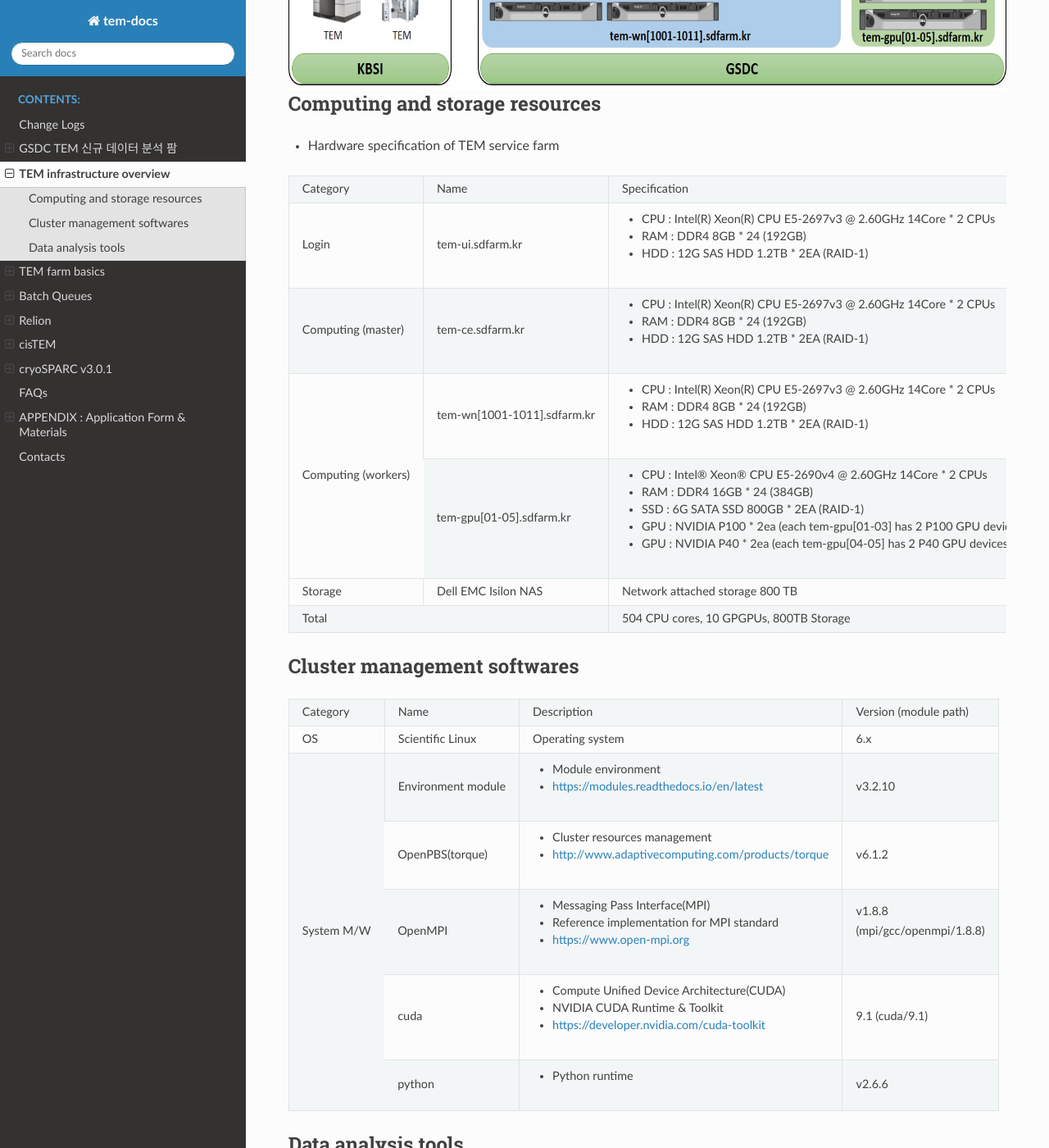
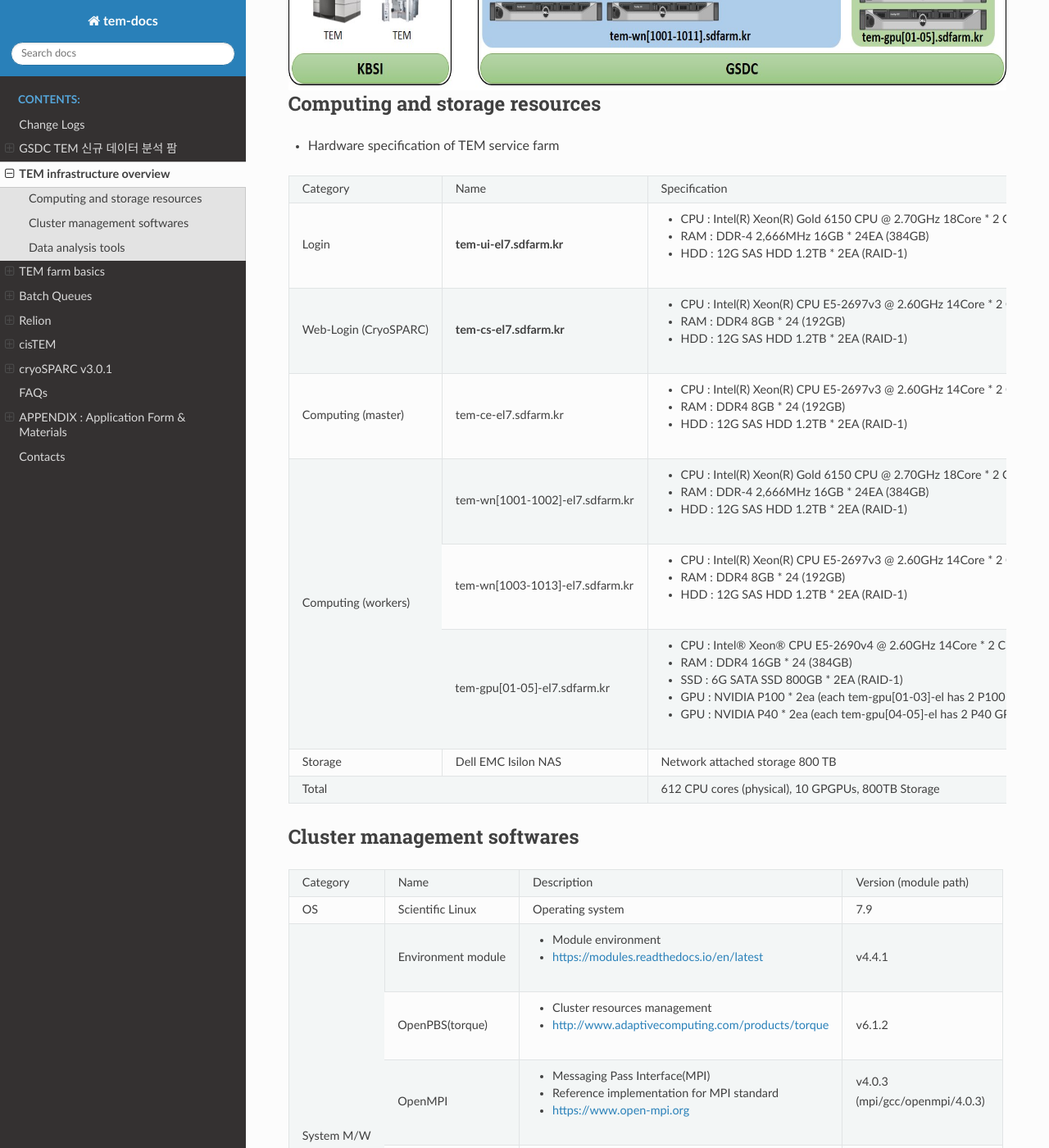
Before and after one commit to junglok/tem-docs, a Sphinx documentation site: the page built from docs/infra.rst, in a window 1280 px wide and 1400 px high, scrolled down 1098 px. Shown: the whole window at 82% size. Built offline with Sphinx 7.4.7 and the Read the Docs theme 2.0.0, drawn with Linux system fonts in a browser that asks for light colours; some of the changed text lies outside the part shown.

Commit message:
guide updated

```diff
--- a/docs/infra.rst
+++ b/docs/infra.rst
@@ -16,31 +16,39 @@ Computing and storage resources
 
 * Hardware specification of TEM service farm
 
-+--------------+-----------------------------+---------------------------------------------------------------------------+-----------------+
-| Category     | Name                        | Specification                                                             | Resources size  |
-+--------------+-----------------------------+---------------------------------------------------------------------------+-----------------+
-| Login        | tem-ui.sdfarm.kr            | - CPU : Intel(R) Xeon(R) CPU E5-2697v3 @ 2.60GHz 14Core * 2 CPUs          | 28 cores        |
-|              |                             | - RAM : DDR4 8GB * 24 (192GB)                                             |                 |
-|              |                             | - HDD : 12G SAS HDD 1.2TB * 2EA (RAID-1)                                  |                 |
-+--------------+-----------------------------+---------------------------------------------------------------------------+-----------------+
-| Computing    | tem-ce.sdfarm.kr            | - CPU : Intel(R) Xeon(R) CPU E5-2697v3 @ 2.60GHz 14Core * 2 CPUs          | 28 cores        |
-| (master)     |                             | - RAM : DDR4 8GB * 24 (192GB)                                             |                 |
-|              |                             | - HDD : 12G SAS HDD 1.2TB * 2EA (RAID-1)                                  |                 |
-+--------------+-----------------------------+---------------------------------------------------------------------------+-----------------+
-| Computing    | tem-wn[1001-1011].sdfarm.kr | - CPU : Intel(R) Xeon(R) CPU E5-2697v3 @ 2.60GHz 14Core * 2 CPUs          | 308 cores       |
-| (workers)    |                             | - RAM : DDR4 8GB * 24 (192GB)                                             |                 |
-|              |                             | - HDD : 12G SAS HDD 1.2TB * 2EA (RAID-1)                                  |                 |
-|              +-----------------------------+---------------------------------------------------------------------------+-----------------+
-|              | tem-gpu[01-05].sdfarm.kr    | - CPU : Intel® Xeon® CPU E5-2690v4 @ 2.60GHz 14Core * 2 CPUs              | - 140 cores     |
-|              |                             | - RAM : DDR4 16GB * 24 (384GB)                                            | - 10 GPGPUs     |
-|              |                             | - SSD : 6G SATA SSD 800GB * 2EA (RAID-1)                                  |                 |
-|              |                             | - GPU : NVIDIA P100 * 2ea (each tem-gpu[01-03] has 2 P100 GPU devices)    |                 |
-|              |                             | - GPU : NVIDIA  P40 * 2ea (each tem-gpu[04-05] has 2 P40 GPU devices))    |                 |
-+--------------+-----------------------------+---------------------------------------------------------------------------+-----------------+
-| Storage      | Dell EMC Isilon NAS         | Network attached storage 800 TB                                                             |
-+--------------+-----------------------------+---------------------------------------------------------------------------+-----------------+
-| Total                                      | 504 CPU cores, 10 GPGPUs, 800TB Storage                                                     |
-+--------------+-----------------------------+---------------------------------------------------------------------------+-----------------+
++--------------+---------------------------------+---------------------------------------------------------------------------+-----------------+
+| Category     | Name                            | Specification                                                             | Resources size  |
++--------------+---------------------------------+---------------------------------------------------------------------------+-----------------+
+| Login        | **tem-ui-el7.sdfarm.kr**        | - CPU : Intel(R) Xeon(R) Gold 6150 CPU @ 2.70GHz 18Core * 2 CPUs          | 72 cores (H/T)  |
+|              |                                 | - RAM : DDR-4 2,666MHz 16GB * 24EA (384GB)                                |                 |
+|              |                                 | - HDD : 12G SAS HDD 1.2TB * 2EA (RAID-1)                                  |                 |
++--------------+---------------------------------+---------------------------------------------------------------------------+-----------------+
+| Web-Login    | **tem-cs-el7.sdfarm.kr**        | - CPU : Intel(R) Xeon(R) CPU E5-2697v3 @ 2.60GHz 14Core * 2 CPUs          | 56 cores (H/T)  |
+| (CryoSPARC)  |                                 | - RAM : DDR4 8GB * 24 (192GB)                                             |                 |
+|              |                                 | - HDD : 12G SAS HDD 1.2TB * 2EA (RAID-1)                                  |                 |
++--------------+---------------------------------+---------------------------------------------------------------------------+-----------------+
+| Computing    | tem-ce-el7.sdfarm.kr            | - CPU : Intel(R) Xeon(R) CPU E5-2697v3 @ 2.60GHz 14Core * 2 CPUs          | 56 cores (H/T)  |
+| (master)     |                                 | - RAM : DDR4 8GB * 24 (192GB)                                             |                 |
+|              |                                 | - HDD : 12G SAS HDD 1.2TB * 2EA (RAID-1)                                  |                 |
++--------------+---------------------------------+---------------------------------------------------------------------------+-----------------+
+| Computing    | tem-wn[1001-1002]-el7.sdfarm.kr | - CPU : Intel(R) Xeon(R) Gold 6150 CPU @ 2.70GHz 18Core * 2 CPUs          | 380 cores       |
+| (workers)    |                                 | - RAM : DDR-4 2,666MHz 16GB * 24EA (384GB)                                |                 |
+|              |                                 | - HDD : 12G SAS HDD 1.2TB * 2EA (RAID-1)                                  |                 |
+|              +---------------------------------+---------------------------------------------------------------------------+                 |
+|              | tem-wn[1003-1013]-el7.sdfarm.kr | - CPU : Intel(R) Xeon(R) CPU E5-2697v3 @ 2.60GHz 14Core * 2 CPUs          |                 |
+|              |                                 | - RAM : DDR4 8GB * 24 (192GB)                                             |                 |
+|              |                                 | - HDD : 12G SAS HDD 1.2TB * 2EA (RAID-1)                                  |                 |
+|              +---------------------------------+---------------------------------------------------------------------------+-----------------+
+|              | tem-gpu[01-05]-el7.sdfarm.kr    | - CPU : Intel® Xeon® CPU E5-2690v4 @ 2.60GHz 14Core * 2 CPUs              | - 140 cores     |
+|              |                                 | - RAM : DDR4 16GB * 24 (384GB)                                            | - 10 GPGPUs     |
+|              |                                 | - SSD : 6G SATA SSD 800GB * 2EA (RAID-1)                                  |                 |
+|              |                                 | - GPU : NVIDIA P100 * 2ea (each tem-gpu[01-03]-el has 2 P100 GPU devices) |                 |
+|              |                                 | - GPU : NVIDIA  P40 * 2ea (each tem-gpu[04-05]-el has 2 P40 GPU devices)) |                 |
++--------------+---------------------------------+---------------------------------------------------------------------------+-----------------+
+| Storage      | Dell EMC Isilon NAS             | Network attached storage 800 TB                                                             |
++--------------+---------------------------------+---------------------------------------------------------------------------+-----------------+
+| Total                                          | 612 CPU cores (physical), 10 GPGPUs, 800TB Storage                                          |
++--------------+---------------------------------+---------------------------------------------------------------------------+-----------------+
 
 Cluster management softwares
 ============================
@@ -49,23 +57,26 @@ Cluster management softwares
 | Category     | Name                   | Description                                                | Version                        |
 |              |                        |                                                            | (module path)                  |
 +--------------+------------------------+------------------------------------------------------------+--------------------------------+
-| OS           | Scientific Linux       | Operating system                                           | 6.x                            |
+| OS           | Scientific Linux       | Operating system                                           | 7.9                            |
 +--------------+------------------------+------------------------------------------------------------+--------------------------------+
-| System       | Environment module     | - Module environment                                       | v3.2.10                        |
+| System       | Environment module     | - Module environment                                       | v4.4.1                         |
 | M/W          |                        | - https://modules.readthedocs.io/en/latest                 |                                |
 |              +------------------------+------------------------------------------------------------+--------------------------------+
 |              | OpenPBS(torque)        | - Cluster resources management                             | v6.1.2                         |
 |              |                        | - http://www.adaptivecomputing.com/products/torque         |                                |
 |              +------------------------+------------------------------------------------------------+--------------------------------+
-|              | OpenMPI                | - Messaging Pass Interface(MPI)                            | | v1.8.8                       |
-|              |                        | - Reference implementation for MPI standard                | | (mpi/gcc/openmpi/1.8.8)      |
+|              | OpenMPI                | - Messaging Pass Interface(MPI)                            | | v4.0.3                       |
+|              |                        | - Reference implementation for MPI standard                | | (mpi/gcc/openmpi/4.0.3)      |
 |              |                        | - https://www.open-mpi.org                                 |                                |
 |              +------------------------+------------------------------------------------------------+--------------------------------+
-|              | cuda                   | - Compute Unified Device Architecture(CUDA)                | 9.1 (cuda/9.1)                 |
+|              | cuda                   | - Compute Unified Device Architecture(CUDA)                | 9.2 (cuda/9.2)                 |
 |              |                        | - NVIDIA CUDA Runtime & Toolkit                            |                                |
 |              |                        | - https://developer.nvidia.com/cuda-toolkit                |                                |
 |              +------------------------+------------------------------------------------------------+--------------------------------+
-|              | python                 | - Python runtime                                           | v2.6.6                         |
+|              | Anaconda               | - Python based virtual environemnt                         | 2020.11 (conda/2020.11)        |
+|              |                        | - https://www.anaconda.com/                                |                                |
+|              +------------------------+------------------------------------------------------------+--------------------------------+
+|              | Python                 | - Python runtime                                           | v2.7.5                         |
 +--------------+------------------------+------------------------------------------------------------+--------------------------------+
 
 
@@ -81,23 +92,23 @@ Data analysis tools
 |          |             | | approach to refinement of (multiple) 3D reconstructions or 2D    |                                        |
 |          |             | | class averages in electron cryo-microscopy (cryo-EM).            |                                        |
 |          |             |                                                                    | | v3.0.7                               |
-|          |             |                                                                    | | (apps/gcc/4.4.7/relion/cpu/3.0.7)    |
-|          |             |                                                                    | | (apps/gcc/4.4.7/relion/gpu/3.0.7)    |
-|          |             | - https://www3.mrc-lmb.cam.ac.uk/relion/index.php                  | | (apps/gcc/4.4.7/relion/gpu/3.0.7p)   |
+|          |             |                                                                    | | (apps/relion/cpu/3.0.7)              |
+|          |             |                                                                    | | (apps/relion/gpu/3.0.7)              |
+|          |             | - https://www3.mrc-lmb.cam.ac.uk/relion/index.php                  |                                        |
 |          |             |                                                                    |                                        |
-|          |             |                                                                    |                                        |
-|          |             |                                                                    |                                        |
-|          |             |                                                                    |                                        |
+|          |             |                                                                    | | v3.1.0                               |
+|          |             |                                                                    | | (apps/relion/cpu/3.1.7)              |
+|          |             |                                                                    | | (apps/relion/gpu/3.1.0)              |
 |          |             |                                                                    |                                        |
 |          |             |                                                                    |                                        |
 |          +-------------+--------------------------------------------------------------------+----------------------------------------+
 |          | **cisTEM**  | | User-friendly software to process cryo-EM images of              | | v1.0.0                               |
-|          |             | | macromolecular complexes and obtain high-resolution 3D           | | (apps/gcc/4.4.7/cistem/1.0.0)        |
+|          |             | | macromolecular complexes and obtain high-resolution 3D           | | (apps/cistem/1.0.0)                  |
 |          |             | | reconstructions.                                                 |                                        |
 |          |             |                                                                    |                                        |
 |          |             | - https://cistem.org                                               |                                        |
 |          +-------------+--------------------------------------------------------------------+----------------------------------------+
-|          | CryoSPARC   | | CryoSPARC is the state-of-the-art platform used globally for     | | v2.14.2                              |
+|          | CryoSPARC   | | CryoSPARC is the state-of-the-art platform used globally for     | | v3.0.1                               |
 |          |             | | obtaining 3D structural information from single particle cryo-EM |                                        |
 |          |             | | data.                                                            |                                        |
 |          |             |                                                                    |                                        |
--- a/docs/newfarm.rst
+++ b/docs/newfarm.rst
@@ -96,7 +96,7 @@
 |          |             |                                                                    |                                        |
 |          |             | - https://cistem.org                                               |                                        |
 |          +-------------+--------------------------------------------------------------------+----------------------------------------+
-|          | CryoSPARC   | | CryoSPARC is the state-of-the-art platform used globally for     | | v2.14.2                              |
+|          | CryoSPARC   | | CryoSPARC is the state-of-the-art platform used globally for     | | v3.0.1                               |
 |          |             | | obtaining 3D structural information from single particle cryo-EM |                                        |
 |          |             | | data.                                                            |                                        |
 |          |             |                                                                    |                                        |
```
Also changed, not shown: docs/queue.rst (+5 -5 lines).
